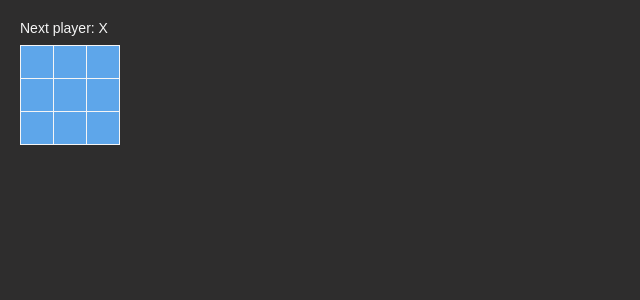
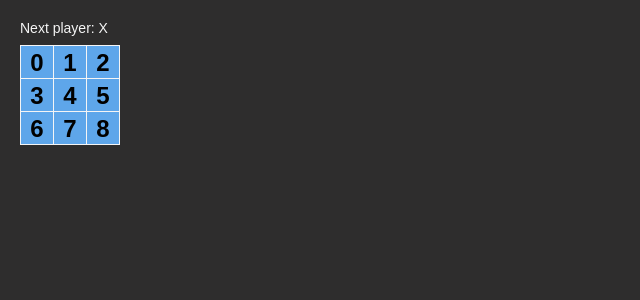
Before and after one commit to nukopy/react-typescript-tutorial, a React (Create React App) app: page / in a window 1280 px wide. Shown: the top 300 px of the page, without its empty margins (0-640 px from the left). Built offline with nearby package versions, Linux system fonts and the light colour scheme.

Commit message:
feat: add onClick to Square

```diff
--- a/src/components/Board.tsx
+++ b/src/components/Board.tsx
@@ -1,8 +1,8 @@
 import React from "react";
 import Square from "./Square";
 
-const renderSquare = (i: number) => {
-  return <Square />;
+const renderSquare = (value: number) => {
+  return <Square value={value} />;
 };
 
 const Board: React.VFC = () => {
--- a/src/components/Square.tsx
+++ b/src/components/Square.tsx
@@ -1,7 +1,18 @@
 import React from "react";
 
-const Square: React.VFC = () => {
-  return <button className="square">{/* TODO */}</button>;
+interface Props {
+  value: number;
+}
+
+const Square: React.VFC<Props> = ({ value }) => {
+  return (
+    <button
+      className="square"
+      onClick={() => console.log(`Square ${value} clicked!`)}
+    >
+      {value}
+    </button>
+  );
 };
 
 export default Square;
```
